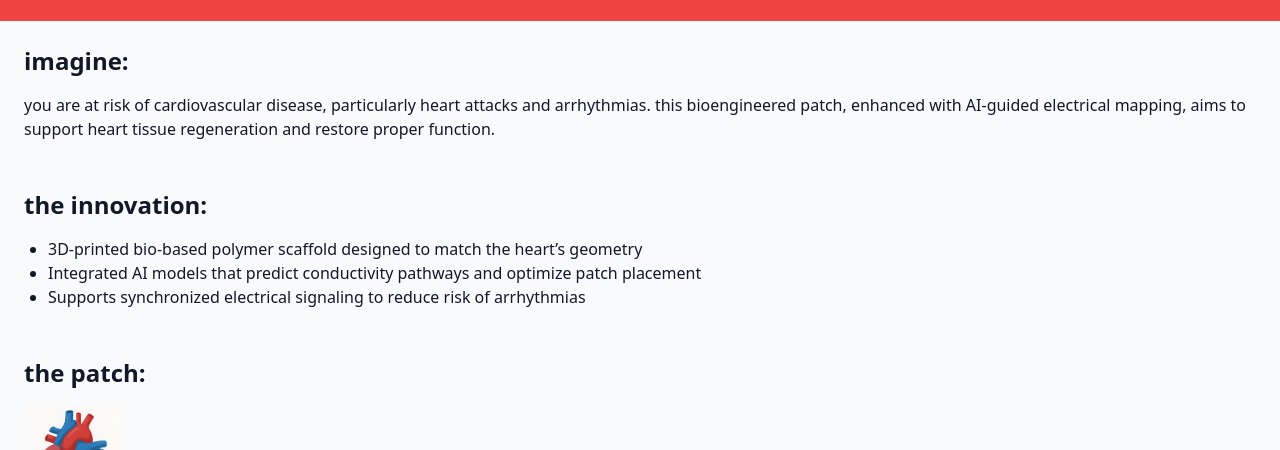
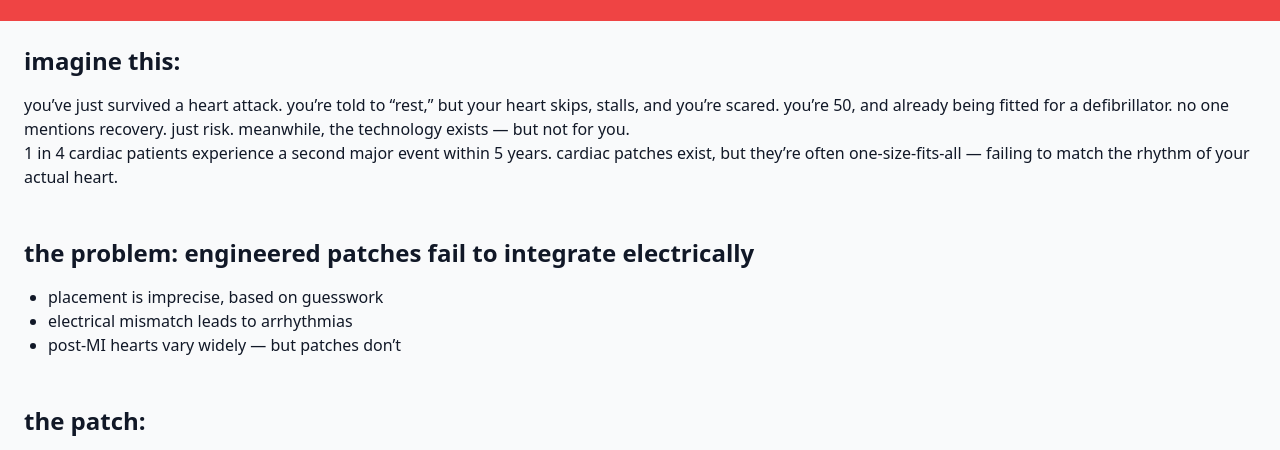
Before and after one commit to osipyaan/heartmap, a plain HTML site: page index.html in a window 1280 px wide. Shown: the part 202-652 px from the top of the page. Drawn offline with nearby package versions, Linux system fonts and the light colour scheme.

Commit message:
Update index.html

```diff
--- a/index.html
+++ b/index.html
@@ -16,17 +16,18 @@
   <main class="p-6 space-y-12">
     <!-- Section 1: Health Impact -->
     <section>
-      <h2 class="text-2xl font-semibold mb-4">imagine:</h2>
-      <p>you are at risk of cardiovascular disease, particularly heart attacks and arrhythmias. this bioengineered patch, enhanced with AI-guided electrical mapping, aims to support heart tissue regeneration and restore proper function.</p>
+      <h2 class="text-2xl font-semibold mb-4">imagine this:</h2>
+      <p>you’ve just survived a heart attack. you’re told to “rest,” but your heart skips, stalls, and you’re scared. you’re 50, and already being fitted for a defibrillator. no one mentions recovery. just risk. meanwhile, the technology exists — but not for you.</p>
+      <p>1 in 4 cardiac patients experience a second major event within 5 years. cardiac patches exist, but they’re often one-size-fits-all — failing to match the rhythm of your actual heart.</p>
     </section>
 
     <!-- Section 2: The Innovation -->
     <section>
-      <h2 class="text-2xl font-semibold mb-4">the innovation:</h2>
+      <h2 class="text-2xl font-semibold mb-4">the problem: engineered patches fail to integrate electrically</h2>
       <ul class="list-disc ml-6">
-        <li>3D-printed bio-based polymer scaffold designed to match the heart’s geometry</li>
-        <li>Integrated AI models that predict conductivity pathways and optimize patch placement</li>
-        <li>Supports synchronized electrical signaling to reduce risk of arrhythmias</li>
+        <li>placement is imprecise, based on guesswork</li>
+        <li>electrical mismatch leads to arrhythmias</li>
+        <li>post-MI hearts vary widely — but patches don’t</li>
       </ul>
     </section>
 
```
